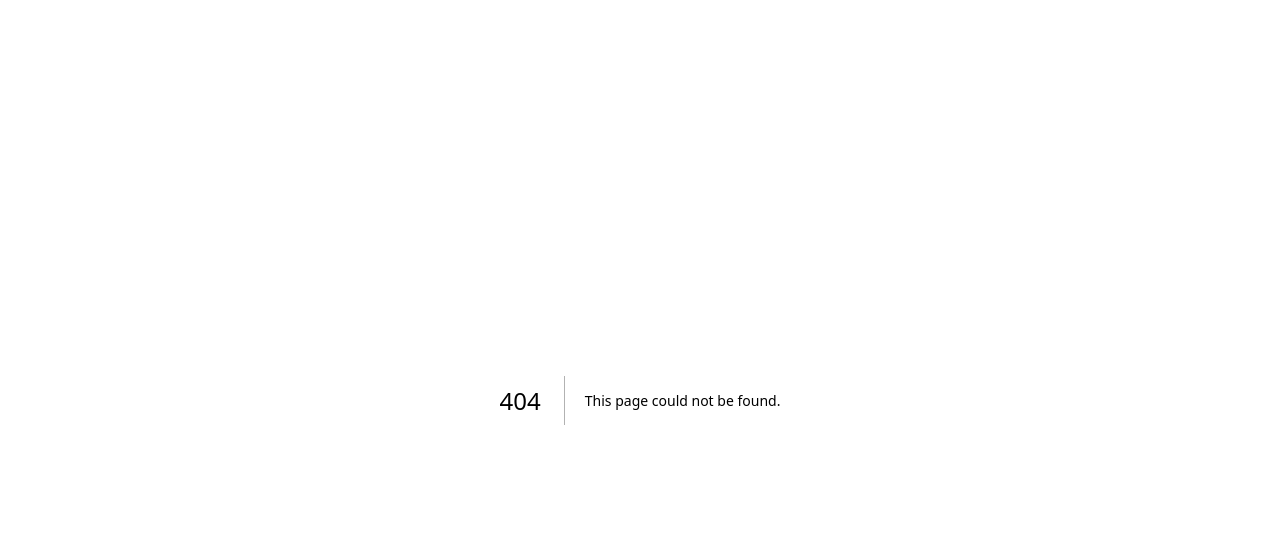
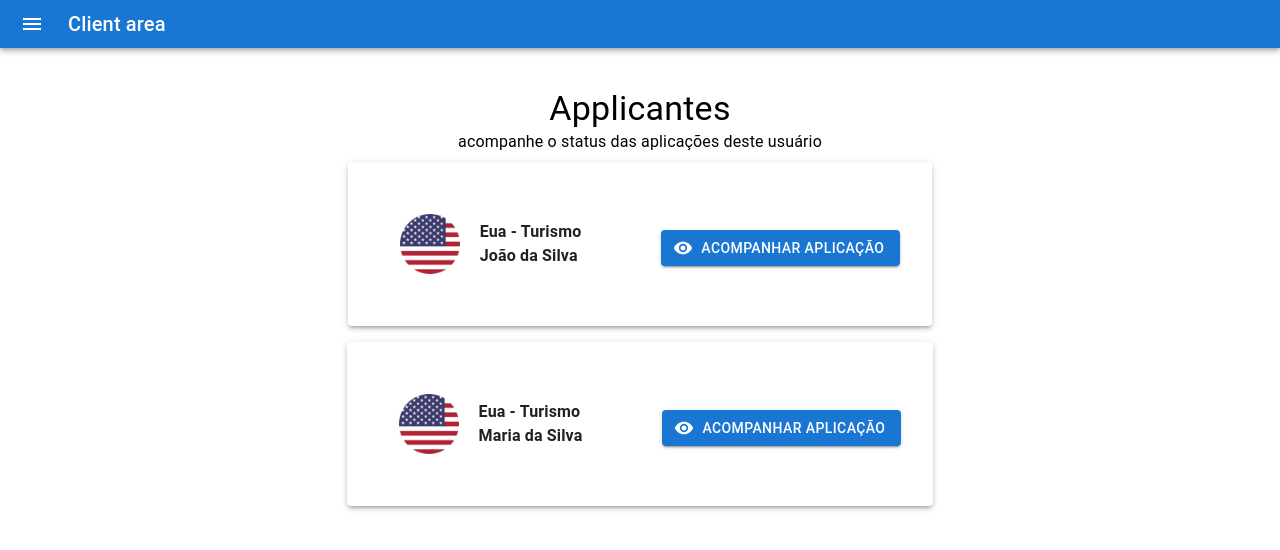
Before and after one commit to ramiscd/client-area-front, a Next.js app: page /applicants in a window 1280 px wide. Before the commit this address had no page. Shown: the top 550 px of the page. Built offline with nearby package versions, Linux system fonts and the light colour scheme.

Commit message:
feat: applicants page

```diff
--- /dev/null
+++ b/app/applicants/page.tsx
@@ -0,0 +1,69 @@
+import { Edit, Menu, Visibility } from "@mui/icons-material";
+import { AppBar, Box, Button, IconButton, Paper, Toolbar, Typography } from "@mui/material";
+import { Container } from "postcss";
+import Image from 'next/image'
+
+
+export default function Applicants() {
+  return (
+    <div>
+      <AppBar position="static">
+        <Toolbar variant="dense">
+          <IconButton edge="start" color="inherit" aria-label="menu" sx={{ mr: 2 }}>
+            <Menu />
+          </IconButton>
+          <Typography variant="h6" color="inherit" component="div">
+            Client area
+          </Typography>
+        </Toolbar>
+      </AppBar>
+
+
+      <Box className="flex flex-col items-center m-10">
+        <Typography variant="h4">Applicantes</Typography>
+        <Typography>acompanhe o status das aplicações deste usuário</Typography>
+
+        <Paper elevation={3} className="flex justify-between p-8 items-center m-2">
+          <div className="flex mr-20">
+            <Image
+              src="/round-usa.png"
+              width={100}
+              height={100}
+              alt="Picture of the author"
+            />
+            <div className="self-center ">
+              <Typography className="!font-bold">Eua - Turismo</Typography>
+              <Typography className="!font-bold">João da Silva</Typography>
+            </div>
+          </div>
+          <div className="">
+            <div className="flex mt-2">
+              <Button variant="contained" startIcon={<Visibility />}>acompanhar aplicação</Button>
+            </div>
+          </div>
+        </Paper>
+
+        <Paper elevation={3} className="flex justify-between p-8 items-center m-2">
+          <div className="flex mr-20">
+            <Image
+              src="/round-usa.png"
+              width={100}
+              height={100}
+              alt="Picture of the author"
+            />
+            <div className="self-center ">
+              <Typography className="!font-bold">Eua - Turismo</Typography>
+              <Typography className="!font-bold">Maria da Silva</Typography>
+            </div>
+          </div>
+          <div className="">
+            <div className="flex mt-2">
+              <Button variant="contained" startIcon={<Visibility />}>acompanhar aplicação</Button>
+            </div>
+          </div>
+        </Paper>
+
+      </Box>
+    </div>
+  )
+}
--- a/app/page.tsx
+++ b/app/page.tsx
@@ -1,5 +1,5 @@
 import { AppBar, Box, Button, IconButton, Paper, Step, StepLabel, Stepper, Toolbar, Typography } from "@mui/material";
-import { AccessAlarm, ThreeDRotation, Menu, CalendarMonth, Edit } from "@mui/icons-material";
+import { AccessAlarm, ThreeDRotation, Menu, CalendarMonth, Edit, LiveHelp } from "@mui/icons-material";
 import Image from 'next/image'
 import { createTheme, responsiveFontSizes } from '@mui/material/styles';
 
@@ -78,22 +78,22 @@ export default function Home() {
             </div>
             <div className="flex mt-2">
               <Typography className="pt-2 pr-2 text-gray-600">Preenchimento da ficha</Typography>
-              <Button variant="contained" startIcon={<Edit/>}>Editar</Button>
+              <Button variant="contained" startIcon={<Edit />}>Editar</Button>
             </div>
             <div className="flex mt-2">
               <Typography className="pt-2 pr-2 text-gray-600">Pagamento da taxa</Typography>
-              <Button variant="contained" startIcon={<Edit/>}>Pago</Button>
+              <Button variant="contained" startIcon={<Edit />}>Pago</Button>
             </div>
             <div className="flex mt-2">
               <Typography className="pt-2 pr-2 text-gray-600">Upload de documento</Typography>
-              <Button variant="contained" startIcon={<Edit/>}>Editar</Button>
+              <Button variant="contained" startIcon={<Edit />}>Editar</Button>
             </div>
           </div>
         </Paper>
 
       </div>
 
-
+      <LiveHelp className="absolute bottom-4 right-4" />
     </div>
   );
 }
--- a/app/sso/page.tsx
+++ b/app/sso/page.tsx
@@ -1,14 +1,15 @@
-import { Button, Input, Paper } from "@mui/material";
+import { Button, Paper, TextField, Typography } from "@mui/material";
+
 
 //app/sso/sign-in.tsx
 export default function SignIn() {
   return (
-    <div className="flex justify-center items-center h-screen flex-col bg-gray-400">
+    <div className="flex justify-center items-center h-screen flex-col bg-blue-200">
       <Paper elevation={20} className="w-fit flex flex-col items-center p-10 gap-6">
-        <h1>Login</h1>
-        <p>Bem vindo, por favor insira suas credenciais</p>
-        <Input placeholder="Email" />
-        <Input placeholder="Senha" />
+        <Typography variant="h4">Login</Typography>
+        <Typography>Bem vindo, por favor insira suas credenciais</Typography>
+        <TextField label="email"></TextField>
+        <TextField label="senha"></TextField>
         <Button variant="contained">Acessar</Button>
       </Paper>
     </div>
```
